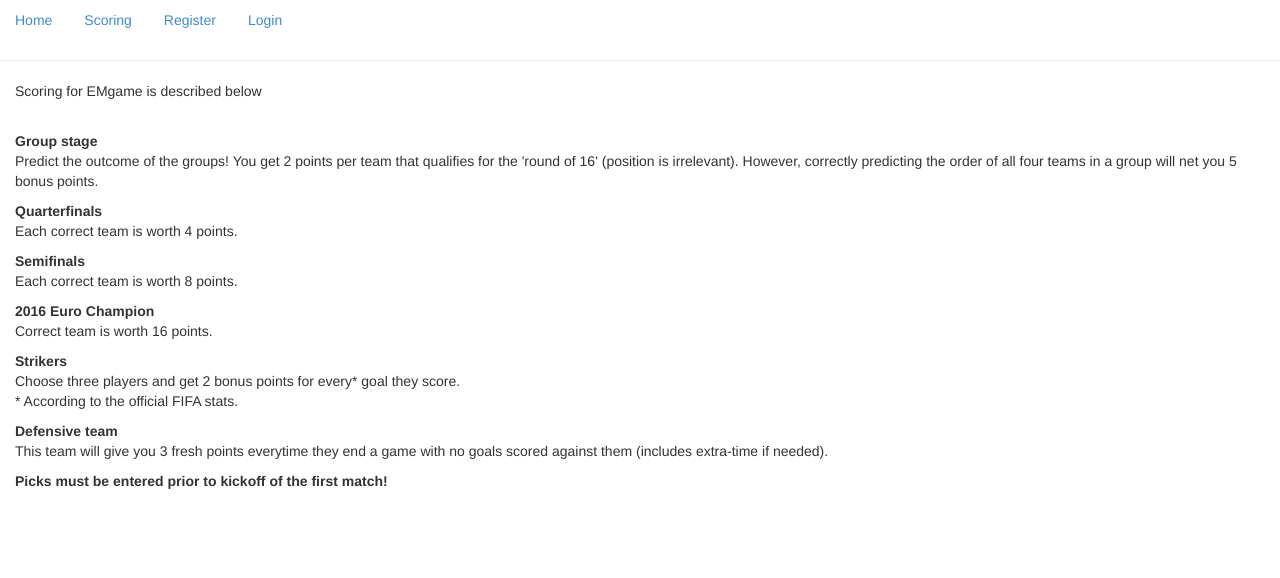
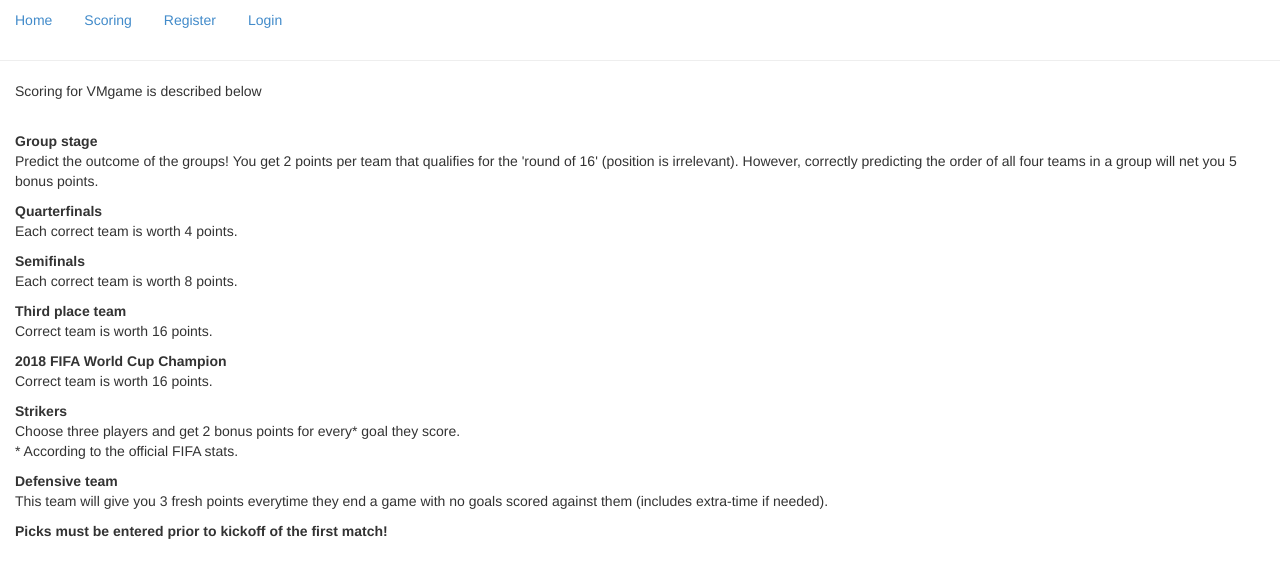
Before and after one commit to fossaone/vmgame, a Django app: template templates/vmgame/scoring.html in a window 1280 px wide. Shown: the top 578 px of the page. Run offline with Django 3.2, Linux system fonts and the light colour scheme; the template is opened without the code that fills it, so the values that code supplies are empty.

Commit message:
More fixes

```diff
--- a/templates/vmgame/scoring.html
+++ b/templates/vmgame/scoring.html
@@ -1,14 +1,14 @@
 {% extends 'vmgame/base.html' %}
 
 
-{% block title %}EMgame Scoring{% endblock %}
+{% block title %}VMgame Scoring{% endblock %}
 
 {% block body_block %}
 	{% if user.is_authenticated %}
     <h1>Hello {{ user.username }}!</h1>
 	{% endif %}
 
-	<p>Scoring for EMgame is described below</p>
+	<p>Scoring for VMgame is described below</p>
 	</br>
 	<p>
 	<b>Group stage</b>
@@ -20,7 +20,7 @@
 	<b>Teams advancing out of the round of 16 </b>
 	</br>
 	Each team that is correctly predicted reaching this level earns you 4 points.
-	<p!-->
+	<p-->
 
 	<p>
 	<b>Quarterfinals </b>
@@ -34,14 +34,14 @@
 	Each correct team is worth 8 points.
 	</p>
 
-	<!--p>
+	<p>
 	<b>Third place team </b>
 	</br>
 	Correct team is worth 16 points.
-	</p-->
+	</p>
 
 	<p>
-	<b>2016 Euro Champion </b>
+	<b>2018 FIFA World Cup Champion </b>
 	</br>
 	Correct team is worth 16 points.
 	</p>
```
Also changed, not shown: vmgame/migrations/0002_auto_20180608_0552.py (added).
